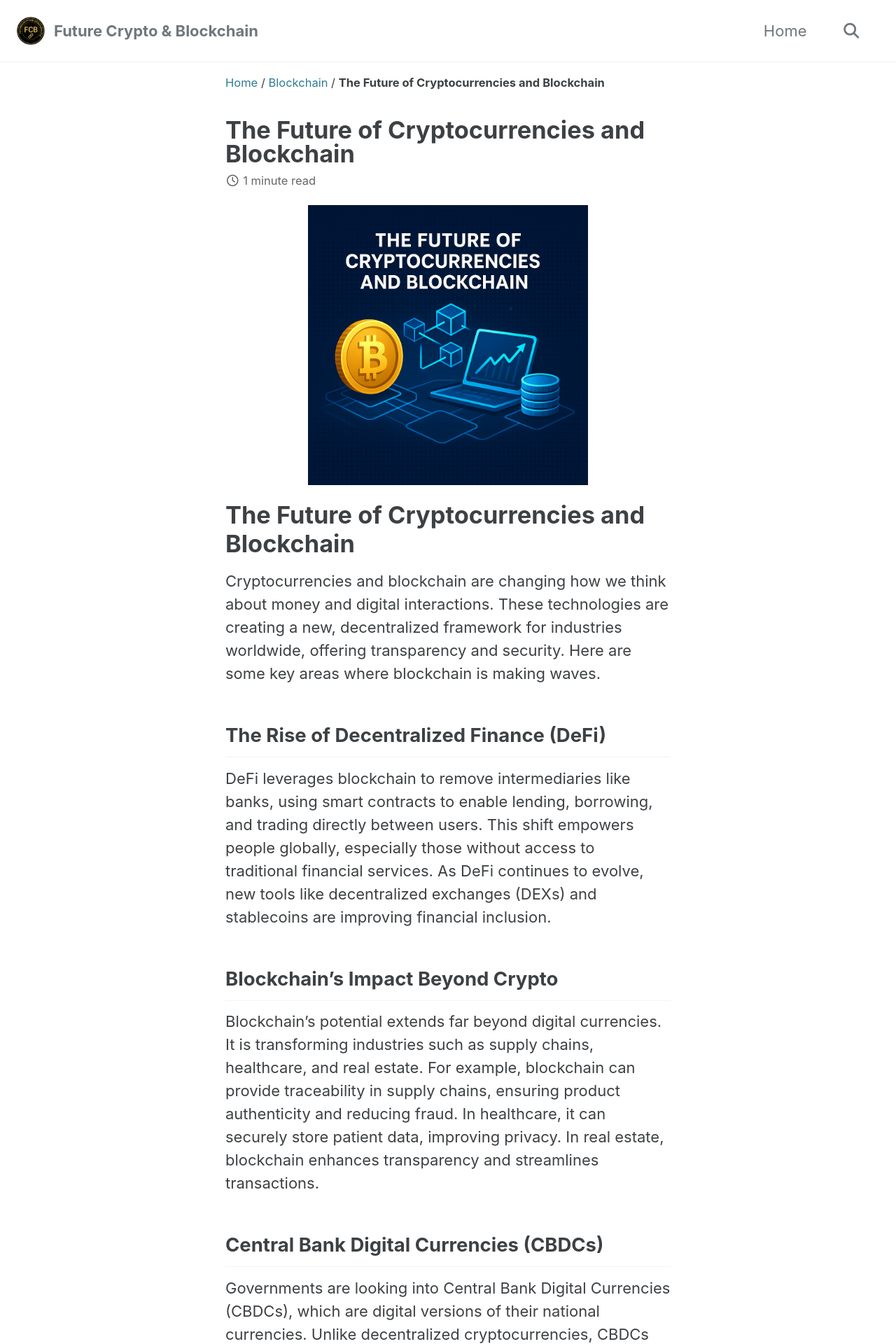
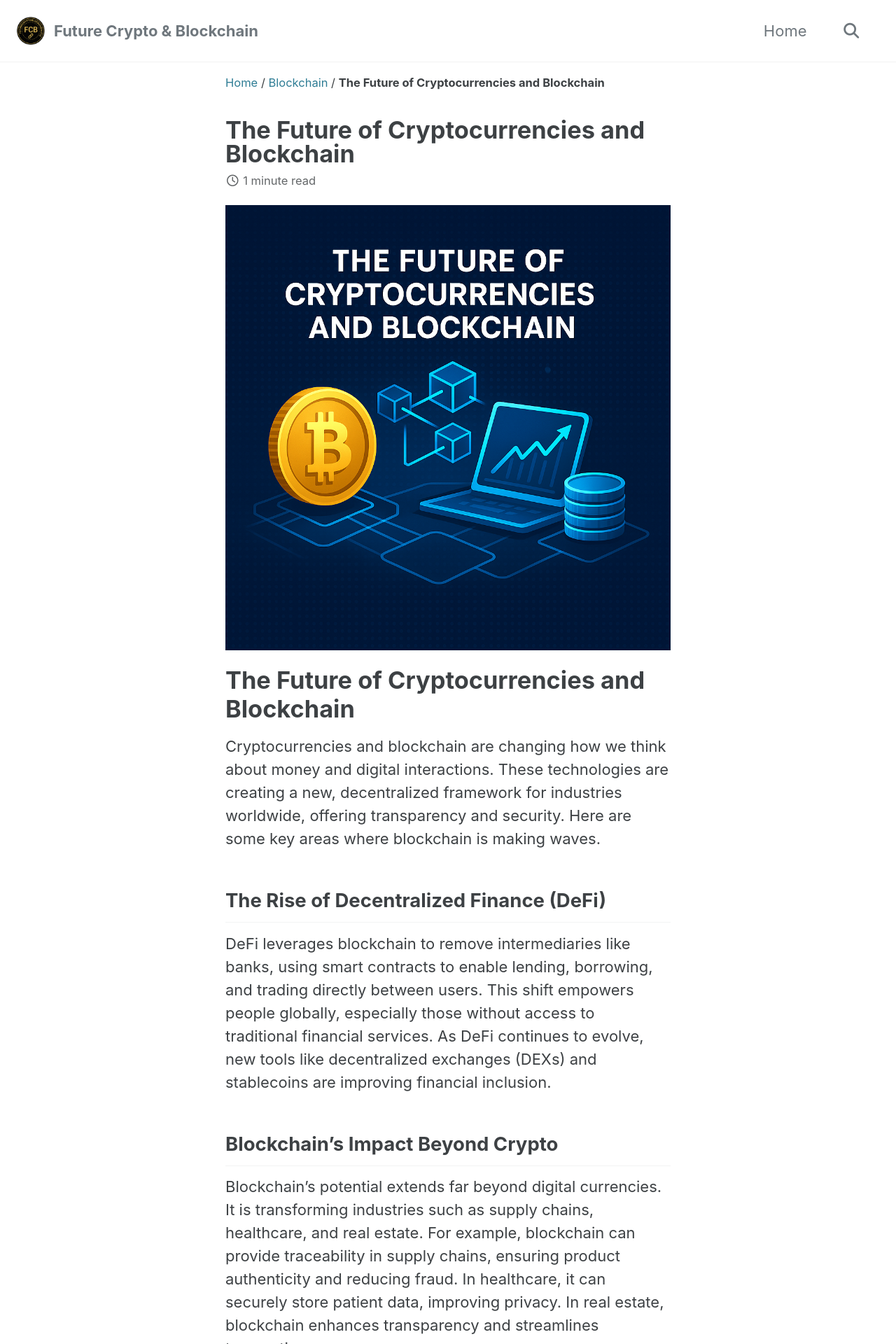
Before and after one commit to hron0891/futurecryptoblockchain, a Jekyll site: the page built from _posts/2025-05-04-the-future-of-cryptocurrencies-and-blockchain.md, in a window 1280 px wide. Shown: the top 1920 px of the page at 70% size. Built offline with Jekyll 4.4.1, drawn with Linux system fonts in a browser that asks for light colours; cached includes are drawn as plain includes.

Commit message:
Update 2025-05-04-the-future-of-cryptocurrencies-and-blockchain.md

```diff
--- a/_posts/2025-05-04-the-future-of-cryptocurrencies-and-blockchain.md
+++ b/_posts/2025-05-04-the-future-of-cryptocurrencies-and-blockchain.md
@@ -10,7 +10,7 @@ categories: [blockchain]
 <div class="post-content">
 
   <div class="post-image" style="text-align:center; margin-bottom:1em;">
-    <img src="/assets/images/how-blockchain-cryptocurrencies-reshaping-future.png" alt="How Blockchain and Cryptocurrencies Are Reshaping the Future" width="400" height="400" />
+    <img src="/assets/images/how-blockchain-cryptocurrencies-reshaping-future.png" alt="How Blockchain and Cryptocurrencies Are Reshaping the Future" width="1024" style="max-width:100%; height:auto;" />
   </div>
 
   <h1>The Future of Cryptocurrencies and Blockchain</h1>
```
